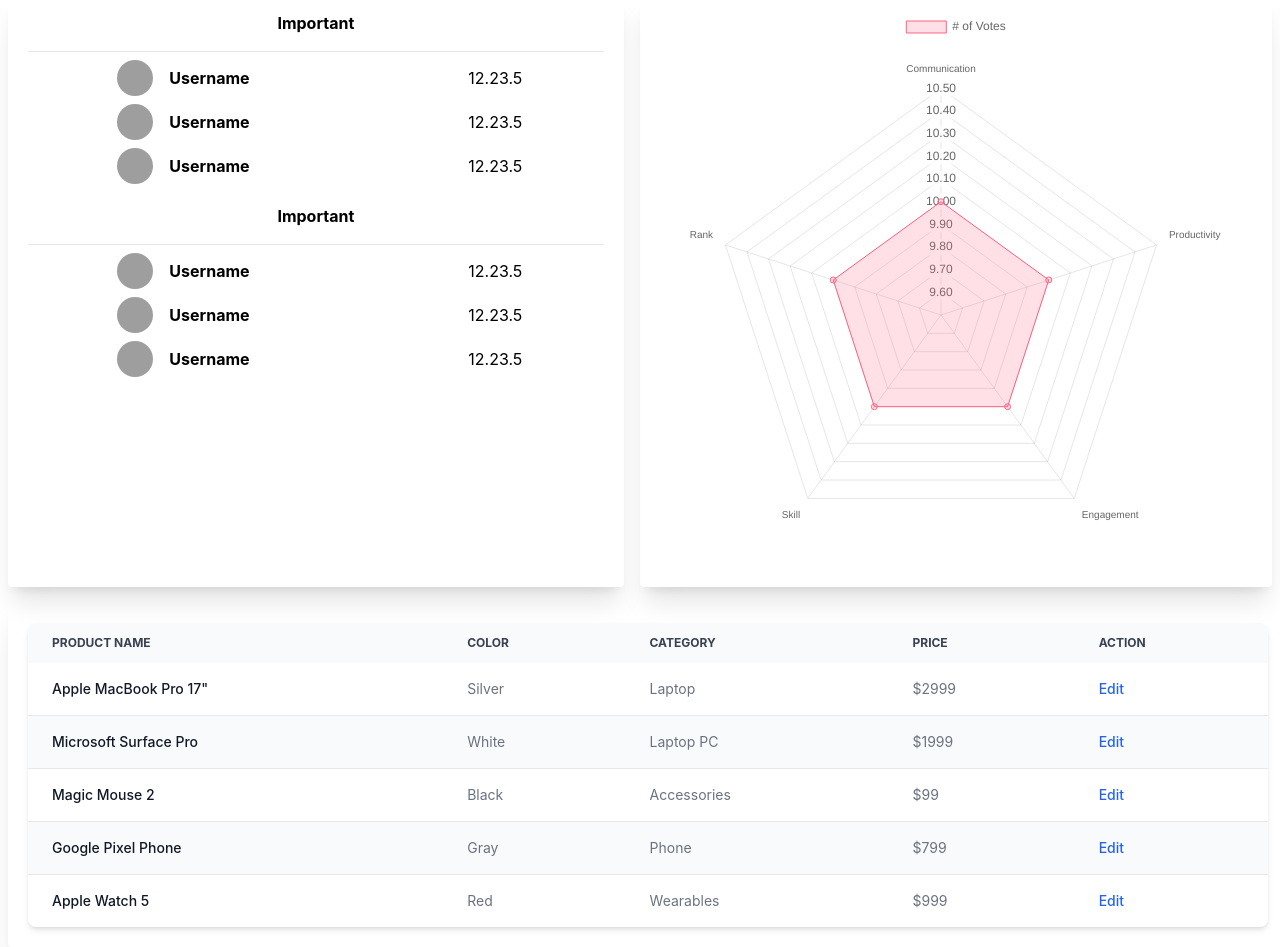
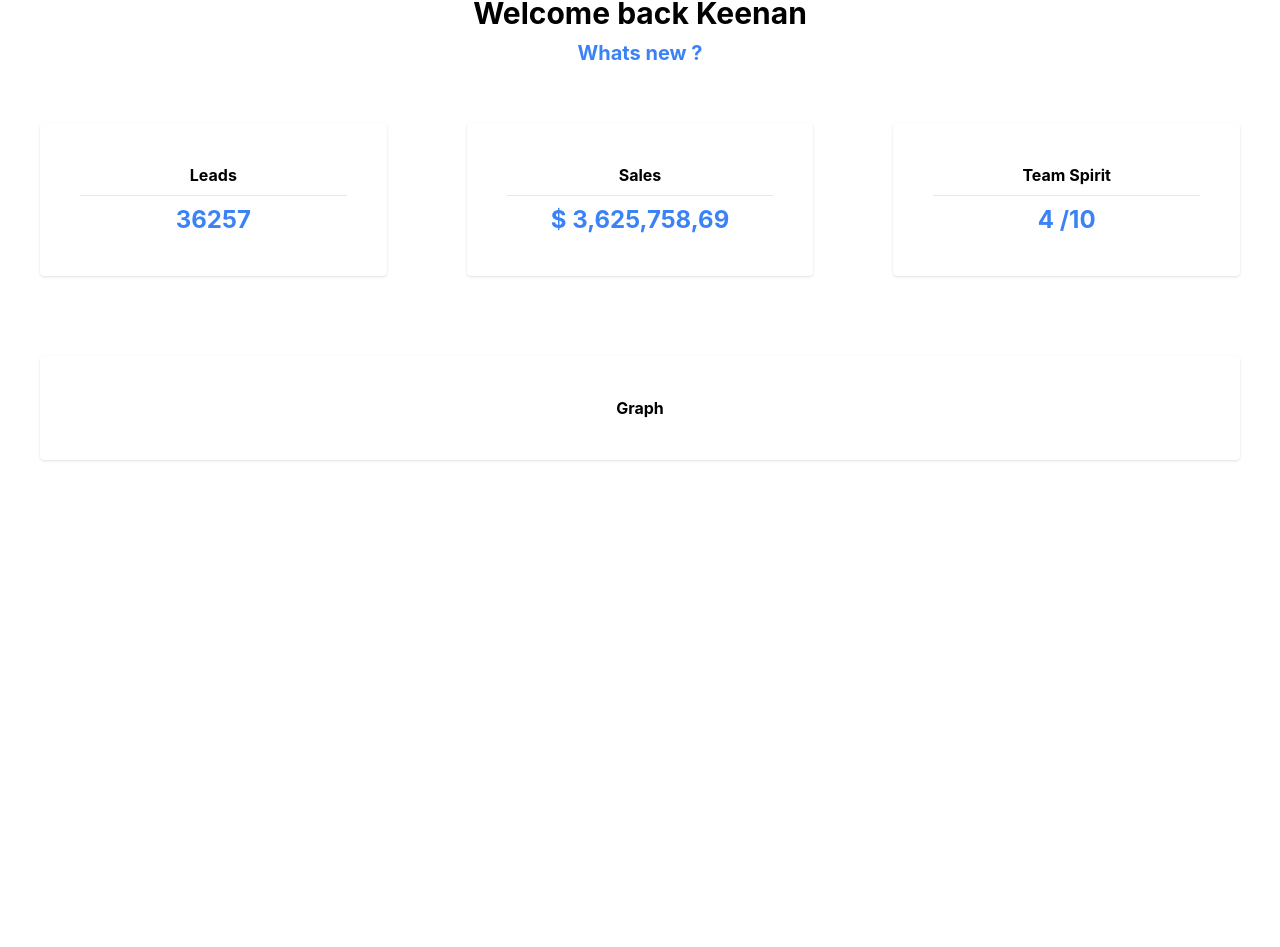
Before and after one commit to KeenanLombard/chat, a React (Create React App) app: page / in a window 1280 px wide. Shown: the part 86-1033 px from the top of the page. After the commit the page ends 800 px from the top, so only its background shows below. Built offline with nearby package versions, Linux system fonts and the light colour scheme; grey boxes are pictures that could not be loaded.

Commit message:
firebase initiation

```diff
--- a/package.json
+++ b/package.json
@@ -8,6 +8,7 @@
     "@testing-library/user-event": "^13.5.0",
     "axios": "^1.6.8",
     "chart.js": "^4.4.2",
+    "firebase": "^10.9.0",
     "react": "^18.2.0",
     "react-chartjs-2": "^5.2.0",
     "react-dom": "^18.2.0",
--- a/src/components/dashboard/dashboard.jsx
+++ b/src/components/dashboard/dashboard.jsx
@@ -35,132 +35,166 @@
   };
   return (
     <div>
-      <div className='flex-col'>
+      <div className='text-center text-3xl font-bold my-4'>
+        Welcome back Keenan<br></br>
+        <span className='text-xl text-blue-500'>Whats new ?</span>
+      </div>
+      <div className=''>
         <div className='flex justify-between'>
-          <div className='rounded w-full m-2 shadow-xl dark:bg-gray-900 dark:text-white'>
-            <Notification />
-            <Notification />
+          <div className='rounded shadow w-full text-center font-bold p-10 m-10'>
+            <div>
+              Leads<hr className='my-2'></hr>
+              <span className='text-2xl text-blue-500'>36257</span>
+            </div>
           </div>
-          <div className='rounded w-full m-2 shadow-xl p-4 '>
-            <div className='mx-5 my-auto'>
-              <Radar data={data} />
+          <div className='rounded shadow w-full text-center font-bold p-10 m-10'>
+            <div>
+              Sales<hr className='my-2'></hr>
+              <span className='text-2xl text-blue-500'>$ 3,625,758,69</span>
+            </div>
+          </div>
+          <div className='rounded shadow w-full text-center font-bold p-10 m-10'>
+            <div>
+              Team Spirit<hr className='my-2'></hr>
+              <span className='text-2xl text-blue-500'>4 /10</span>
             </div>
           </div>
         </div>
-        <div className='w-full m-2 shadow-xl p-5 rounded dark:bg-gray-900'>
-          <div class='relative overflow-x-auto shadow-md sm:rounded-lg'>
-            <table class='w-full text-sm text-left rtl:text-right text-gray-500 dark:text-gray-400'>
-              <thead class='text-xs text-gray-700 uppercase bg-gray-50 dark:bg-gray-700 dark:text-gray-400'>
-                <tr>
-                  <th scope='col' class='px-6 py-3'>
-                    Product name
-                  </th>
-                  <th scope='col' class='px-6 py-3'>
-                    Color
-                  </th>
-                  <th scope='col' class='px-6 py-3'>
-                    Category
-                  </th>
-                  <th scope='col' class='px-6 py-3'>
-                    Price
-                  </th>
-                  <th scope='col' class='px-6 py-3'>
-                    Action
-                  </th>
-                </tr>
-              </thead>
-              <tbody>
-                <tr class='odd:bg-white odd:dark:bg-gray-900 even:bg-gray-50 even:dark:bg-gray-800 border-b dark:border-gray-700'>
-                  <th
-                    scope='row'
-                    class='px-6 py-4 font-medium text-gray-900 whitespace-nowrap dark:text-white'>
-                    Apple MacBook Pro 17"
-                  </th>
-                  <td class='px-6 py-4'>Silver</td>
-                  <td class='px-6 py-4'>Laptop</td>
-                  <td class='px-6 py-4'>$2999</td>
-                  <td class='px-6 py-4'>
-                    <a
-                      href='#'
-                      class='font-medium text-blue-600 dark:text-blue-500 hover:underline'>
-                      Edit
-                    </a>
-                  </td>
-                </tr>
-                <tr class='odd:bg-white odd:dark:bg-gray-900 even:bg-gray-50 even:dark:bg-gray-800 border-b dark:border-gray-700'>
-                  <th
-                    scope='row'
-                    class='px-6 py-4 font-medium text-gray-900 whitespace-nowrap dark:text-white'>
-                    Microsoft Surface Pro
-                  </th>
-                  <td class='px-6 py-4'>White</td>
-                  <td class='px-6 py-4'>Laptop PC</td>
-                  <td class='px-6 py-4'>$1999</td>
-                  <td class='px-6 py-4'>
-                    <a
-                      href='#'
-                      class='font-medium text-blue-600 dark:text-blue-500 hover:underline'>
-                      Edit
-                    </a>
-                  </td>
-                </tr>
-                <tr class='odd:bg-white odd:dark:bg-gray-900 even:bg-gray-50 even:dark:bg-gray-800 border-b dark:border-gray-700'>
-                  <th
-                    scope='row'
-                    class='px-6 py-4 font-medium text-gray-900 whitespace-nowrap dark:text-white'>
-                    Magic Mouse 2
-                  </th>
-                  <td class='px-6 py-4'>Black</td>
-                  <td class='px-6 py-4'>Accessories</td>
-                  <td class='px-6 py-4'>$99</td>
-                  <td class='px-6 py-4'>
-                    <a
-                      href='#'
-                      class='font-medium text-blue-600 dark:text-blue-500 hover:underline'>
-                      Edit
-                    </a>
-                  </td>
-                </tr>
-                <tr class='odd:bg-white odd:dark:bg-gray-900 even:bg-gray-50 even:dark:bg-gray-800 border-b dark:border-gray-700'>
-                  <th
-                    scope='row'
-                    class='px-6 py-4 font-medium text-gray-900 whitespace-nowrap dark:text-white'>
-                    Google Pixel Phone
-                  </th>
-                  <td class='px-6 py-4'>Gray</td>
-                  <td class='px-6 py-4'>Phone</td>
-                  <td class='px-6 py-4'>$799</td>
-                  <td class='px-6 py-4'>
-                    <a
-                      href='#'
-                      class='font-medium text-blue-600 dark:text-blue-500 hover:underline'>
-                      Edit
-                    </a>
-                  </td>
-                </tr>
-                <tr>
-                  <th
-                    scope='row'
-                    class='px-6 py-4 font-medium text-gray-900 whitespace-nowrap dark:text-white'>
-                    Apple Watch 5
-                  </th>
-                  <td class='px-6 py-4'>Red</td>
-                  <td class='px-6 py-4'>Wearables</td>
-                  <td class='px-6 py-4'>$999</td>
-                  <td class='px-6 py-4'>
-                    <a
-                      href='#'
-                      class='font-medium text-blue-600 dark:text-blue-500 hover:underline'>
-                      Edit
-                    </a>
-                  </td>
-                </tr>
-              </tbody>
-            </table>
+        <div className='flex justify-between'>
+          <div className='rounded shadow w-full text-center font-bold p-10 m-10'>
+            Graph
           </div>
         </div>
       </div>
     </div>
+
+    // <div>
+    //   <div className='flex-col'>
+    //     <div className='flex justify-between'>
+    //       <div className='rounded w-full m-2 shadow-xl dark:bg-gray-900 dark:text-white'>
+    //         <Notification />
+    //         <Notification />
+    //       </div>
+    //       <div className='rounded w-full m-2 shadow-xl p-4 '>
+    //         <div className='mx-5 my-auto'>
+    //           <Radar data={data} />
+    //         </div>
+    //       </div>
+    //     </div>
+    //     <div className='w-full m-2 shadow-xl p-5 rounded dark:bg-gray-900'>
+    //       <div class='relative overflow-x-auto shadow-md sm:rounded-lg'>
+    //         <table class='w-full text-sm text-left rtl:text-right text-gray-500 dark:text-gray-400'>
+    //           <thead class='text-xs text-gray-700 uppercase bg-gray-50 dark:bg-gray-700 dark:text-gray-400'>
+    //             <tr>
+    //               <th scope='col' class='px-6 py-3'>
+    //                 Product name
+    //               </th>
+    //               <th scope='col' class='px-6 py-3'>
+    //                 Color
+    //               </th>
+    //               <th scope='col' class='px-6 py-3'>
+    //                 Category
+    //               </th>
+    //               <th scope='col' class='px-6 py-3'>
+    //                 Price
+    //               </th>
+    //               <th scope='col' class='px-6 py-3'>
+    //                 Action
+    //               </th>
+    //             </tr>
+    //           </thead>
+    //           <tbody>
+    //             <tr class='odd:bg-white odd:dark:bg-gray-900 even:bg-gray-50 even:dark:bg-gray-800 border-b dark:border-gray-700'>
+    //               <th
+    //                 scope='row'
+    //                 class='px-6 py-4 font-medium text-gray-900 whitespace-nowrap dark:text-white'>
+    //                 Apple MacBook Pro 17"
+    //               </th>
+    //               <td class='px-6 py-4'>Silver</td>
+    //               <td class='px-6 py-4'>Laptop</td>
+    //               <td class='px-6 py-4'>$2999</td>
+    //               <td class='px-6 py-4'>
+    //                 <a
+    //                   href='#'
+    //                   class='font-medium text-blue-600 dark:text-blue-500 hover:underline'>
+    //                   Edit
+    //                 </a>
+    //               </td>
+    //             </tr>
+    //             <tr class='odd:bg-white odd:dark:bg-gray-900 even:bg-gray-50 even:dark:bg-gray-800 border-b dark:border-gray-700'>
+    //               <th
+    //                 scope='row'
+    //                 class='px-6 py-4 font-medium text-gray-900 whitespace-nowrap dark:text-white'>
+    //                 Microsoft Surface Pro
+    //               </th>
+    //               <td class='px-6 py-4'>White</td>
+    //               <td class='px-6 py-4'>Laptop PC</td>
+    //               <td class='px-6 py-4'>$1999</td>
+    //               <td class='px-6 py-4'>
+    //                 <a
+    //                   href='#'
+    //                   class='font-medium text-blue-600 dark:text-blue-500 hover:underline'>
+    //                   Edit
+    //                 </a>
+    //               </td>
+    //             </tr>
+    //             <tr class='odd:bg-white odd:dark:bg-gray-900 even:bg-gray-50 even:dark:bg-gray-800 border-b dark:border-gray-700'>
+    //               <th
+    //                 scope='row'
+    //                 class='px-6 py-4 font-medium text-gray-900 whitespace-nowrap dark:text-white'>
+    //                 Magic Mouse 2
+    //               </th>
+    //               <td class='px-6 py-4'>Black</td>
+    //               <td class='px-6 py-4'>Accessories</td>
+    //               <td class='px-6 py-4'>$99</td>
+    //               <td class='px-6 py-4'>
+    //                 <a
+    //                   href='#'
+    //                   class='font-medium text-blue-600 dark:text-blue-500 hover:underline'>
+    //                   Edit
+    //                 </a>
+    //               </td>
+    //             </tr>
+    //             <tr class='odd:bg-white odd:dark:bg-gray-900 even:bg-gray-50 even:dark:bg-gray-800 border-b dark:border-gray-700'>
+    //               <th
+    //                 scope='row'
+    //                 class='px-6 py-4 font-medium text-gray-900 whitespace-nowrap dark:text-white'>
+    //                 Google Pixel Phone
+    //               </th>
+    //               <td class='px-6 py-4'>Gray</td>
+    //               <td class='px-6 py-4'>Phone</td>
+    //               <td class='px-6 py-4'>$799</td>
+    //               <td class='px-6 py-4'>
+    //                 <a
+    //                   href='#'
+    //                   class='font-medium text-blue-600 dark:text-blue-500 hover:underline'>
+    //                   Edit
+    //                 </a>
+    //               </td>
+    //             </tr>
+    //             <tr>
+    //               <th
+    //                 scope='row'
+    //                 class='px-6 py-4 font-medium text-gray-900 whitespace-nowrap dark:text-white'>
+    //                 Apple Watch 5
+    //               </th>
+    //               <td class='px-6 py-4'>Red</td>
+    //               <td class='px-6 py-4'>Wearables</td>
+    //               <td class='px-6 py-4'>$999</td>
+    //               <td class='px-6 py-4'>
+    //                 <a
+    //                   href='#'
+    //                   class='font-medium text-blue-600 dark:text-blue-500 hover:underline'>
+    //                   Edit
+    //                 </a>
+    //               </td>
+    //             </tr>
+    //           </tbody>
+    //         </table>
+    //       </div>
+    //     </div>
+    //   </div>
+    // </div>
   );
 }
 
--- a/src/components/documents.jsx
+++ b/src/components/documents.jsx
@@ -1,5 +1,5 @@
 import React from "react";
-import DocumentCard from "./documentCard";
+import DocumentCard from "./documentCard.jsx";
 import { Link } from "react-router-dom";
 
 function documents() {
```
Also changed, not shown: src/firebase/firebase.js (added, +22 -0 lines), src/firebase/firestore.js (added, +7 -0 lines), src/firebase/firebase.ts (deleted), src/firebase/firestore.ts (deleted), 1 other file (tests, documents, lock files or other folders).
